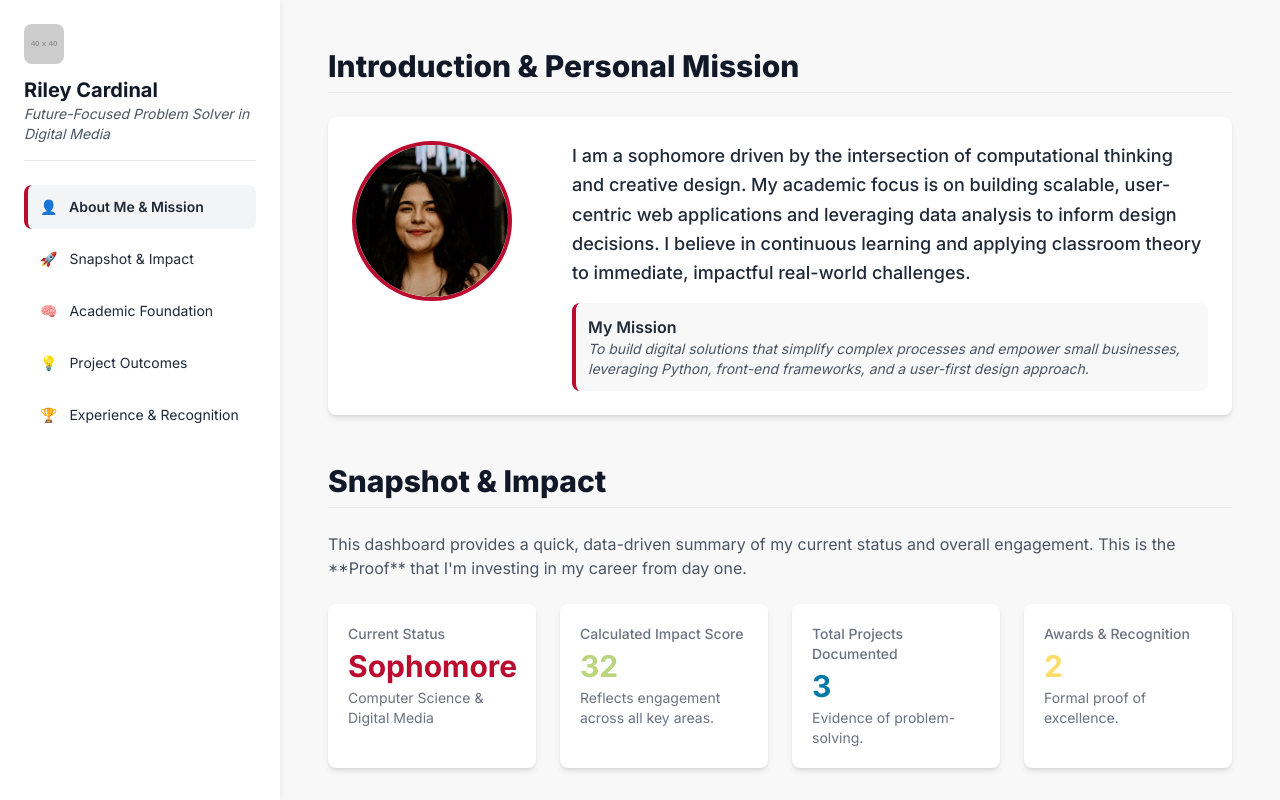
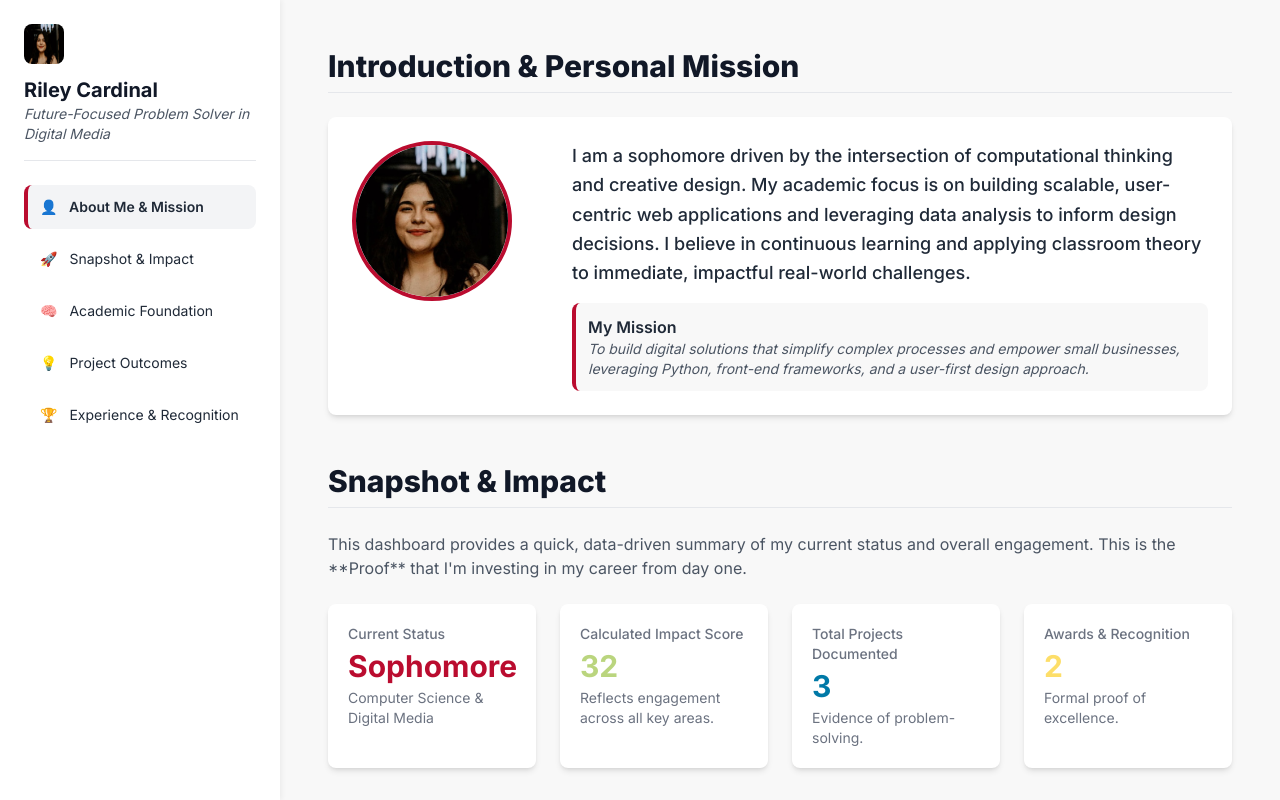
Before and after one commit to marisa-gallegos/Marisa_Gallegos_portfolio, a plain HTML site: page index.html in a window 1280 px wide. Shown: the top 800 px of the page. Drawn offline with nearby package versions, Linux system fonts and the light colour scheme; placeholder pictures from the web are drawn by us.

Commit message:
Update index.html

```diff
--- a/index.html
+++ b/index.html
@@ -264,7 +264,7 @@ CONFIRMATION: NO SVG graphics used. NO Mermaid JS used. -->
 
             // --- INTRODUCTION & BRANDING FIELDS ---
             photoUrl:"https://raw.githubusercontent.com/marisa-gallegos/Marisa_Gallegos_portfolio/main/IMG_3769%202.jpg",
-            logoUrl: "https://placehold.co/40x40/BA0C2F/FFFFFF.png?text=BSU", // URL for your school logo or personal brand icon
+            logoUrl: "https://raw.githubusercontent.com/marisa-gallegos/Marisa_Gallegos_portfolio/main/IMG_3769%202.jpg",
             personalBio: "I am a sophomore driven by the intersection of computational thinking and creative design. My academic focus is on building scalable, user-centric web applications and leveraging data analysis to inform design decisions. I believe in continuous learning and applying classroom theory to immediate, impactful real-world challenges.",
             missionStatement: "To build digital solutions that simplify complex processes and empower small businesses, leveraging Python, front-end frameworks, and a user-first design approach.",
         };
```
